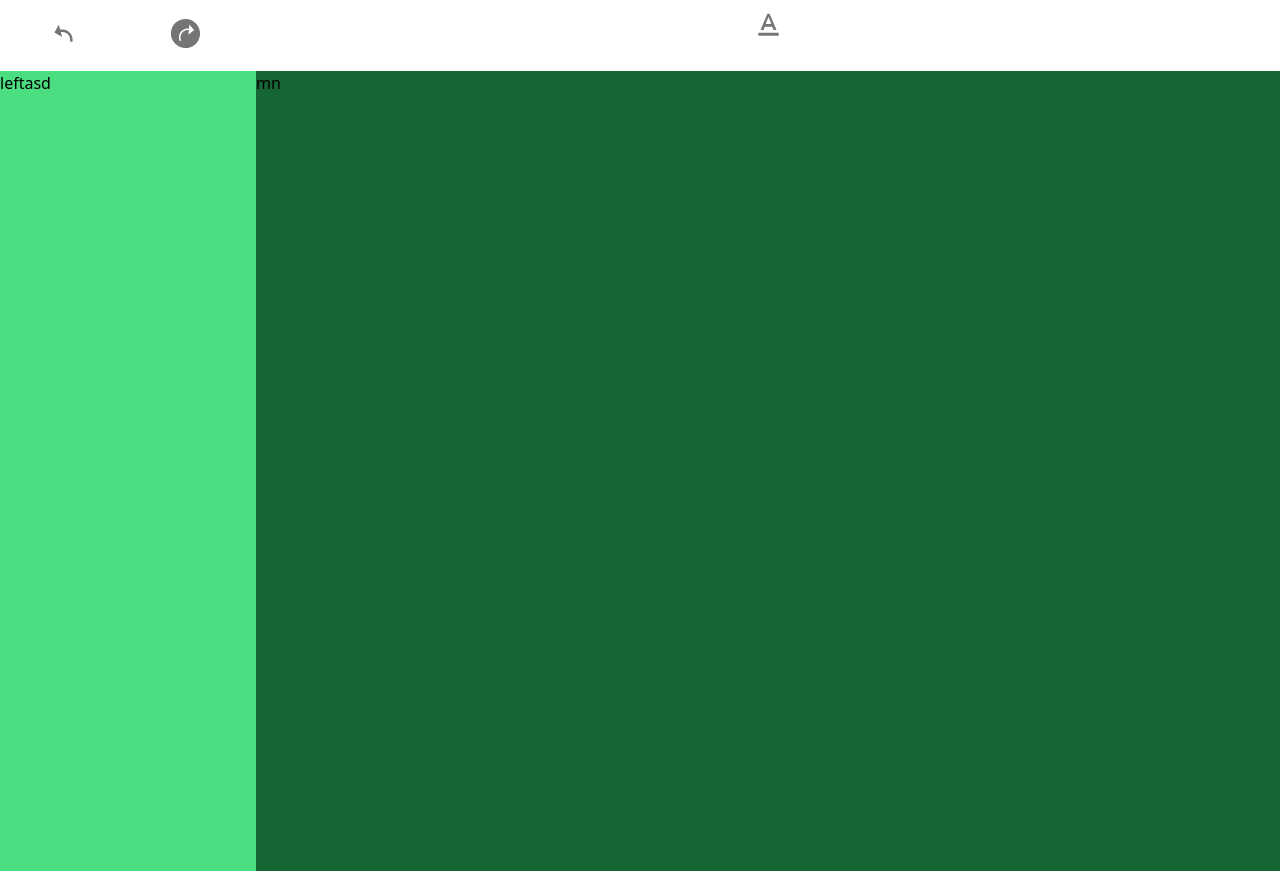
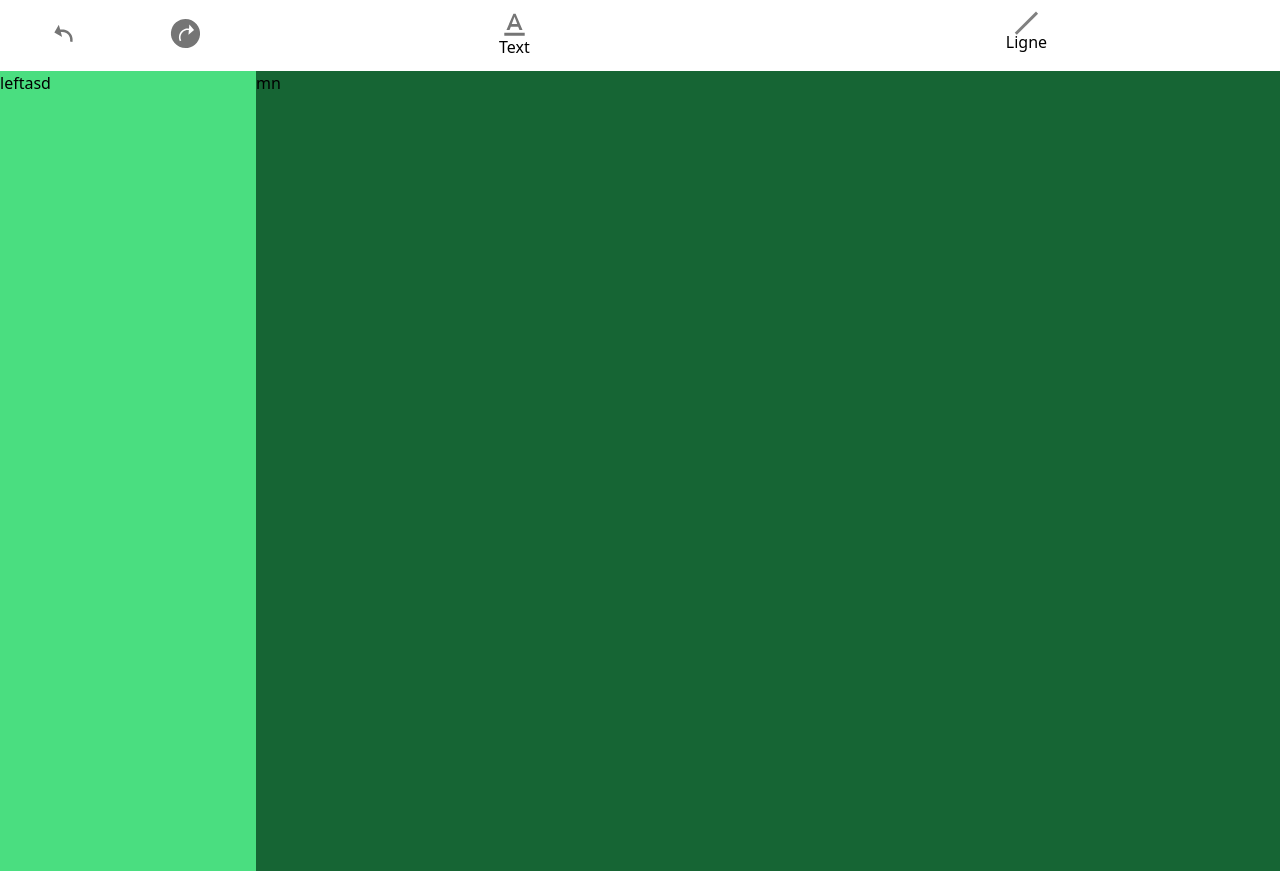
Before and after one commit to mmedtal/etiquette-de-palette-1, a React (Create React App) app: page / in a window 1280 px wide. Built offline with nearby package versions, Linux system fonts and the light colour scheme.

Commit message:
avant l'installation de font-awesome

```diff
--- a/src/components/interface/header/Header.jsx
+++ b/src/components/interface/header/Header.jsx
@@ -1,5 +1,6 @@
 import { TextFormat } from "@mui/icons-material";
 import { IconButton } from "@mui/material";
+import HeaderIcon from "./Icon";
 
 export default function Header(props){
 
@@ -8,9 +9,15 @@ export default function Header(props){
 
     return(
         <div className="flex justify-around">
-            <IconButton>
+            <HeaderIcon text="Text">
                 <TextFormat fontSize="large"/>
-            </IconButton>
+            </HeaderIcon>
+
+            <HeaderIcon text="Ligne">
+                <div style={{height:"30px",width:"2.5px",backgroundColor:"grey",transform:"rotate(45deg)"}}>
+                </div>
+            </HeaderIcon>
+
         </div>
     )
 }
--- /dev/null
+++ b/src/components/interface/header/Icon.jsx
@@ -0,0 +1,19 @@
+import { IconButton } from "@mui/material";
+
+export default function HeaderIcon(props){
+
+
+
+
+
+    return(
+        <div className="flex flex-col">
+            <IconButton>
+                    {props.children}
+            </IconButton>
+            <div className="text-center -mt-4">
+                {props.text}
+            </div>
+        </div>
+    )
+}
```
